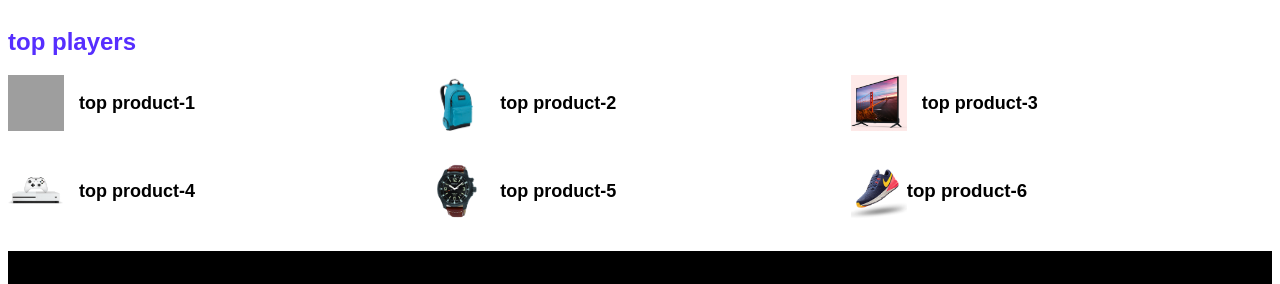
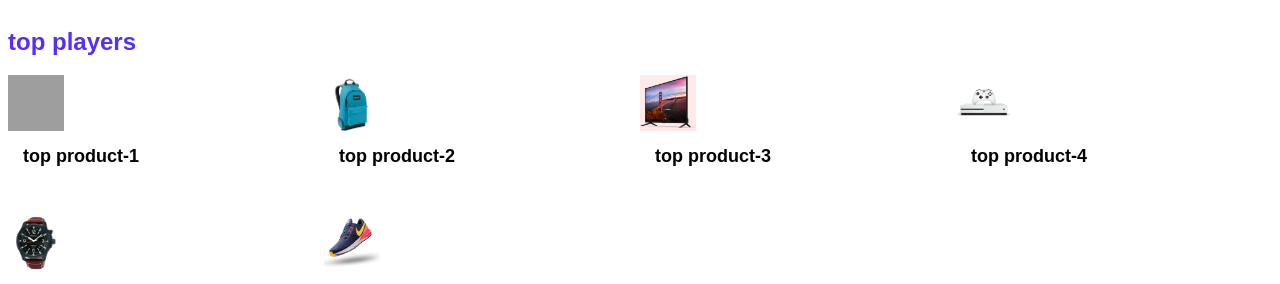
Before and after one commit to ronok420/mid-exam-mis455, a plain HTML site: page product.html in a window 1280 px wide. Shown: the part 299-583 px from the top of the page. Drawn offline with Linux system fonts and the light colour scheme; grey boxes are pictures that could not be loaded; a web font is replaced by a local one.

Commit message:
last commit

```diff
--- a/script.js
+++ b/script.js
@@ -4,5 +4,5 @@ function contactForm() {
     var suggestion = document.getElementById("suggestion").value;
 
     var displayInputDiv = document.getElementById("displayInput");
-    displayInputDiv.innerHTML = `<h2>Contact Information</h2><p><strong>Name:</strong>  ${name}  </p><p><strong>Email:</strong>   ${email}  </p><p><strong>Suggestion:</strong>   ${suggestion}  "</p>`;
+    displayInputDiv.innerHTML = `<h2>Contact Information</h2><p><strong>Name:</strong>  ${name}  </p><p><strong>Email:</strong>   ${email}  </p><p><strong>Suggestion:</strong>   ${suggestion}  </p>`;
 }
--- a/style.css
+++ b/style.css
@@ -185,7 +185,7 @@ p {
 
 .products {
     display: grid;
-    grid-template-columns: repeat(3, 1fr);
+    grid-template-columns: repeat(4, 1fr);
     grid-row-gap: 30px;
 
 }
@@ -203,7 +203,7 @@ p {
 }
 
 .product {
-    display: flex;
+    display: grid;
     align-items: center;
 }
 
```
